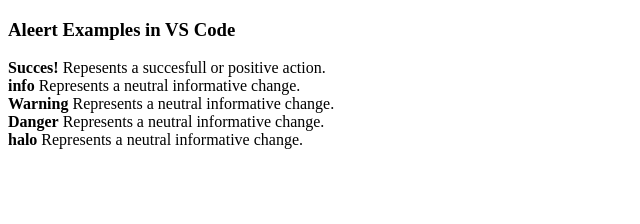
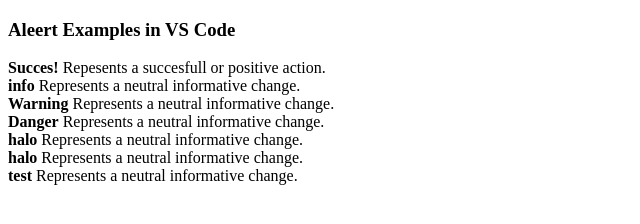
Before and after one commit to Razerix/Test-Codingan, a plain HTML site: page index.html in a window 1280 px wide. Shown: the whole page, without its empty margins (0-640 px from the left). Drawn offline with Linux system fonts and the light colour scheme.

Commit message:
Third Commit

```diff
--- a/index.html
+++ b/index.html
@@ -12,5 +12,7 @@
     <strong>Warning</strong> Represents a neutral informative change.</br>
     <strong>Danger</strong> Represents a neutral informative change.</br>
     <strong>halo</strong> Represents a neutral informative change.</br>
+    <strong>halo</strong> Represents a neutral informative change.</br>
+    <strong>test</strong> Represents a neutral informative change.</br>
 </body>
 </html>
```
